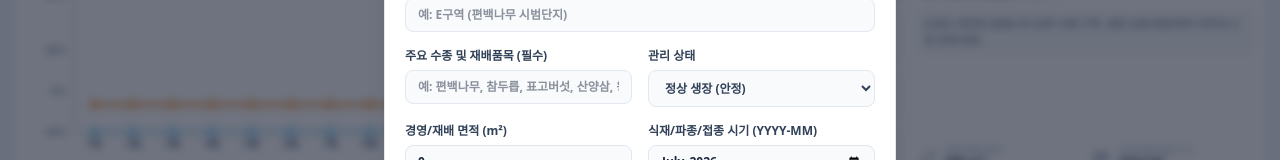
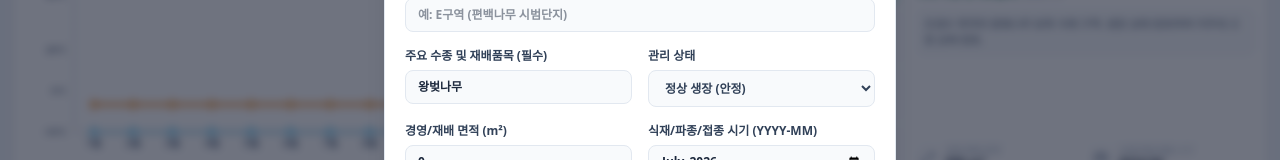
Before and after one commit to Jiondad/farm-man, a React (Vite) app: page / in a window 1280 px wide. Both pictures are taken after a click on the button "구역 추가". Shown: the part 276-436 px from the top of the page. Built offline with nearby package versions, Linux system fonts and the light colour scheme; no server answers.

Commit message:
Update AreaModal.tsx

```diff
--- a/src/components/AreaModal.tsx
+++ b/src/components/AreaModal.tsx
@@ -1,6 +1,6 @@
 import React, { useState, useEffect } from 'react';
 import { ForestryArea } from '../types';
-import { X, Save, AlertCircle, Trash2, Trees, Layers } from 'lucide-react';
+import { X, Save, AlertCircle, Trash2, Trees } from 'lucide-react';
 
 interface AreaModalProps {
   isOpen: boolean;
@@ -19,7 +19,8 @@ export default function AreaModal({
 }: AreaModalProps) {
   const [name, setName] = useState('');
   const [treeSpecies, setTreeSpecies] = useState('');
-  const [areaSize, setAreaSize] = useState(0);
+  // 면적 입력을 유연하게 하기 위해 string 타입 허용
+  const [areaSize, setAreaSize] = useState<number | string>(0);
   const [plantDate, setPlantDate] = useState('');
   const [status, setStatus] = useState<ForestryArea['status']>('정상');
   const [description, setDescription] = useState('');
@@ -34,12 +35,13 @@ export default function AreaModal({
       setStatus(area.status);
       setDescription(area.description);
     } else {
+      // 신규 구역 추가 시 초기값 셋업
       setName('');
-      setTreeSpecies('');
-      setAreaSize(0);
+      setTreeSpecies('왕벚나무'); // 주요 수종 기본값
+      setAreaSize(0); // 면적 초기값 0
 
       const currentMonth = new Date().toISOString().slice(0, 7);
-      setPlantDate(currentMonth);
+      setPlantDate(currentMonth); // 현재 월 기본 세팅
 
       setStatus('정상');
       setDescription('');
@@ -60,7 +62,7 @@ export default function AreaModal({
       setError('주요 수종 및 재배품목을 기입해주세요.');
       return;
     }
-    if (areaSize <= 0) {
+    if (Number(areaSize) <= 0) {
       setError('면적은 0보다 커야 합니다.');
       return;
     }
@@ -73,7 +75,7 @@ export default function AreaModal({
       id: area?.id || `ZONE-${Date.now().toString(36).toUpperCase()}`,
       name,
       treeSpecies,
-      areaSize: Number(areaSize),
+      areaSize: Number(areaSize) || 0, // 안전하게 숫자로 변환하여 전송
       plantDate,
       status,
       description,
@@ -160,9 +162,13 @@ export default function AreaModal({
               <label className="block text-xs font-bold text-slate-700 mb-1.5">경영/재배 면적 (m²)</label>
               <input
                 type="number"
-                min="100"
+                min="0"
                 value={areaSize}
-                onChange={(e) => setAreaSize(Math.max(100, Number(e.target.value)))}
+                onChange={(e) => {
+                  const val = e.target.value;
+                  // 백스페이스로 모두 지웠을 때 강제로 0이나 100이 들어가는 현상 방지
+                  setAreaSize(val === '' ? '' : Number(val));
+                }}
                 className="w-full px-3 py-2 bg-slate-50 border border-slate-200 rounded-lg text-xs font-semibold text-slate-800 focus:outline-none focus:border-emerald-500 focus:bg-white transition-colors"
                 required
               />
```
